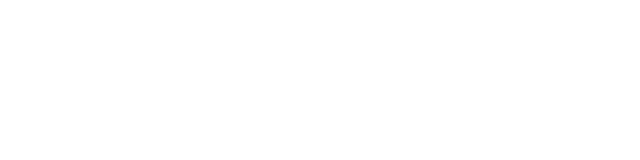
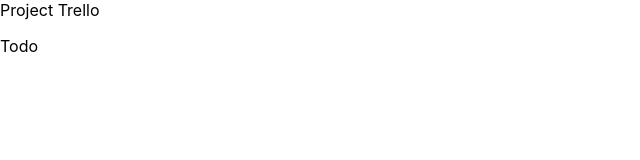
Before and after one commit to mengiishita/trello-react-clone, a React (Create React App) app: page / in a window 1280 px wide. Shown: the top 160 px of the page, without its empty margins (0-640 px from the left). Built offline with nearby package versions, Linux system fonts and the light colour scheme.

Commit message:
Board and List component - setup

```diff
--- a/src/App.js
+++ b/src/App.js
@@ -1,5 +1,11 @@
+import Board from './components/Layout/Board';
+
 function App() {
-	return <div className='App'></div>;
+	return (
+		<div className='App'>
+			<Board />
+		</div>
+	);
 }
 
 export default App;
--- /dev/null
+++ b/src/components/Layout/Board.js
@@ -0,0 +1,13 @@
+import React from 'react';
+import List from '../List/List';
+
+const Board = () => {
+	return (
+		<div>
+            Project Trello
+			<List />
+		</div>
+	);
+};
+
+export default Board;
--- /dev/null
+++ b/src/components/List/List.js
@@ -0,0 +1,9 @@
+import React from 'react';
+
+const List = () => {
+    return <div>
+        <p>Todo</p>
+    </div>
+}
+
+export default List;
```
